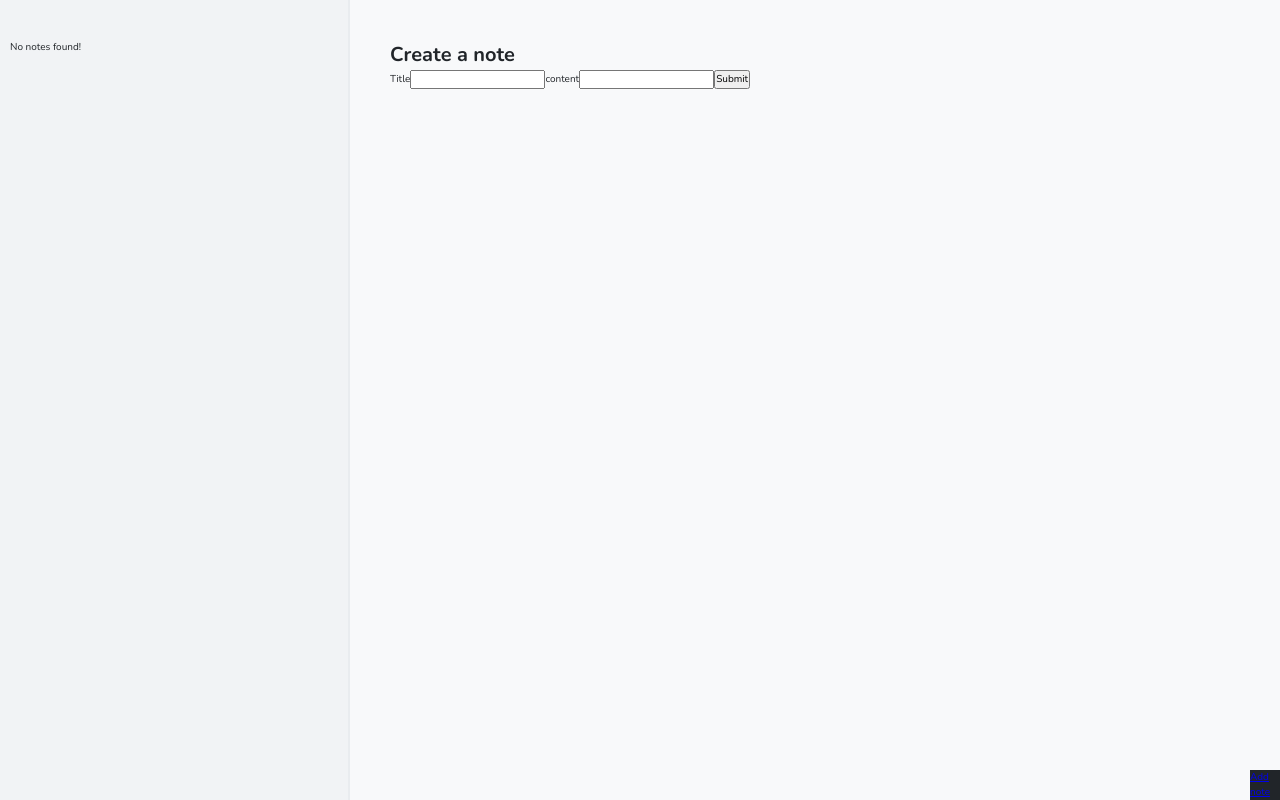
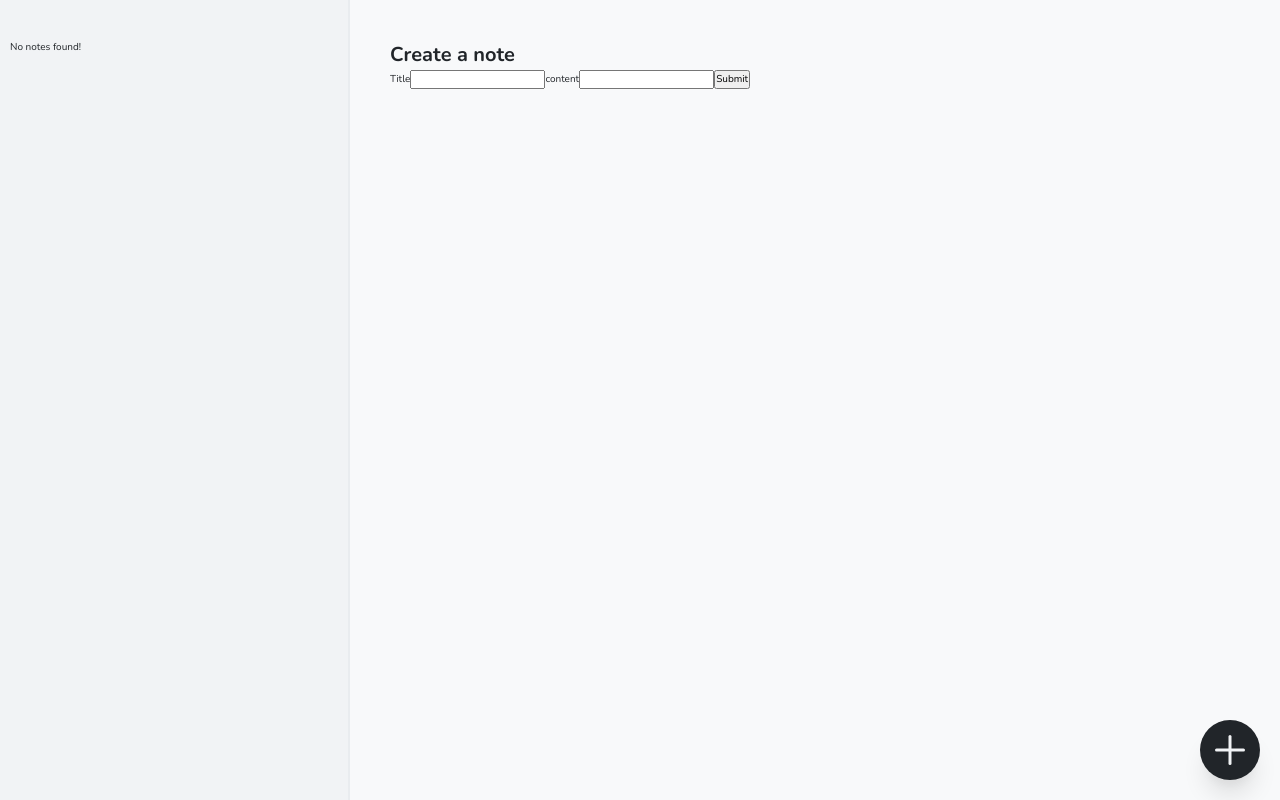
Before and after one commit to brandon-carlisle/notia, a React (Vite) app: page / in a window 1280 px wide. Built offline with nearby package versions, Linux system fonts and the light colour scheme.

Commit message:
added floating button, removed unused route

```diff
--- a/src/components/Buttons/CreateNoteButton.jsx
+++ b/src/components/Buttons/CreateNoteButton.jsx
@@ -5,7 +5,10 @@ import styles from './CreateNoteButton.module.css';
 function CreateNoteButton() {
   return (
     <Link className={styles.createNoteBtn} to="/">
-      Add note
+      <div className={styles.lineContainer}>
+        <div className={`${styles.line} ${styles.lineOne}`}></div>
+        <div className={`${styles.line} ${styles.lineTwo}`}></div>
+      </div>
     </Link>
   );
 }
--- a/src/components/Buttons/CreateNoteButton.module.css
+++ b/src/components/Buttons/CreateNoteButton.module.css
@@ -1,9 +1,38 @@
 .createNoteBtn {
+  display: inline-block;
   position: absolute;
-  right: 0;
-  bottom: 0;
+  right: 2rem;
+  bottom: 2rem;
+
+  box-shadow: rgba(0, 0, 0, 0.1) 0px 20px 25px -5px,
+    rgba(0, 0, 0, 0.04) 0px 10px 10px -5px;
+
+  border-radius: 50%;
   background-color: var(--oc-gray-9);
+  width: 6rem;
+  height: 6rem;
+}
 
-  width: 3rem;
-  height: 3rem;
+.lineContainer {
+  position: relative;
+  width: 100%;
+  height: 100%;
 }
+
+.line {
+  position: absolute;
+  top: 50%;
+  left: 50%;
+  border-radius: 5px;
+  background-color: var(--oc-gray-1);
+  width: 50%;
+  height: 0.3rem;
+}
+
+.lineOne {
+  transform: translate(-50%, -50%);
+}
+
+.lineTwo {
+  transform: translate(-50%, -50%) rotate(90deg);
+}
--- a/src/components/Sidebar/SidebarItem.jsx
+++ b/src/components/Sidebar/SidebarItem.jsx
@@ -5,7 +5,7 @@ import styles from './SidebarItem.module.css';
 function SidebarItem({ title, id }) {
   return (
     <li className={styles.preview}>
-      <Link to={`/notes/${id}`}>{title}</Link>
+      <Link to={`/${id}`}>{title}</Link>
     </li>
   );
 }
--- a/src/main.jsx
+++ b/src/main.jsx
@@ -19,7 +19,7 @@ const router = createBrowserRouter([
 
     children: [
       {
-        path: 'notes/:noteID',
+        path: '/:noteID',
         element: <NotePage />,
         loader: noteLoader,
       },
--- a/src/routes/create-note.jsx
+++ b/src/routes/create-note.jsx
@@ -29,5 +29,5 @@ export async function action({ request }) {
   if (!data.title || !data.content) return redirect(`/`);
   const note = createNote(data);
 
-  return redirect(`/notes/${note.id}`);
+  return redirect(`/${note.id}`);
 }
```
